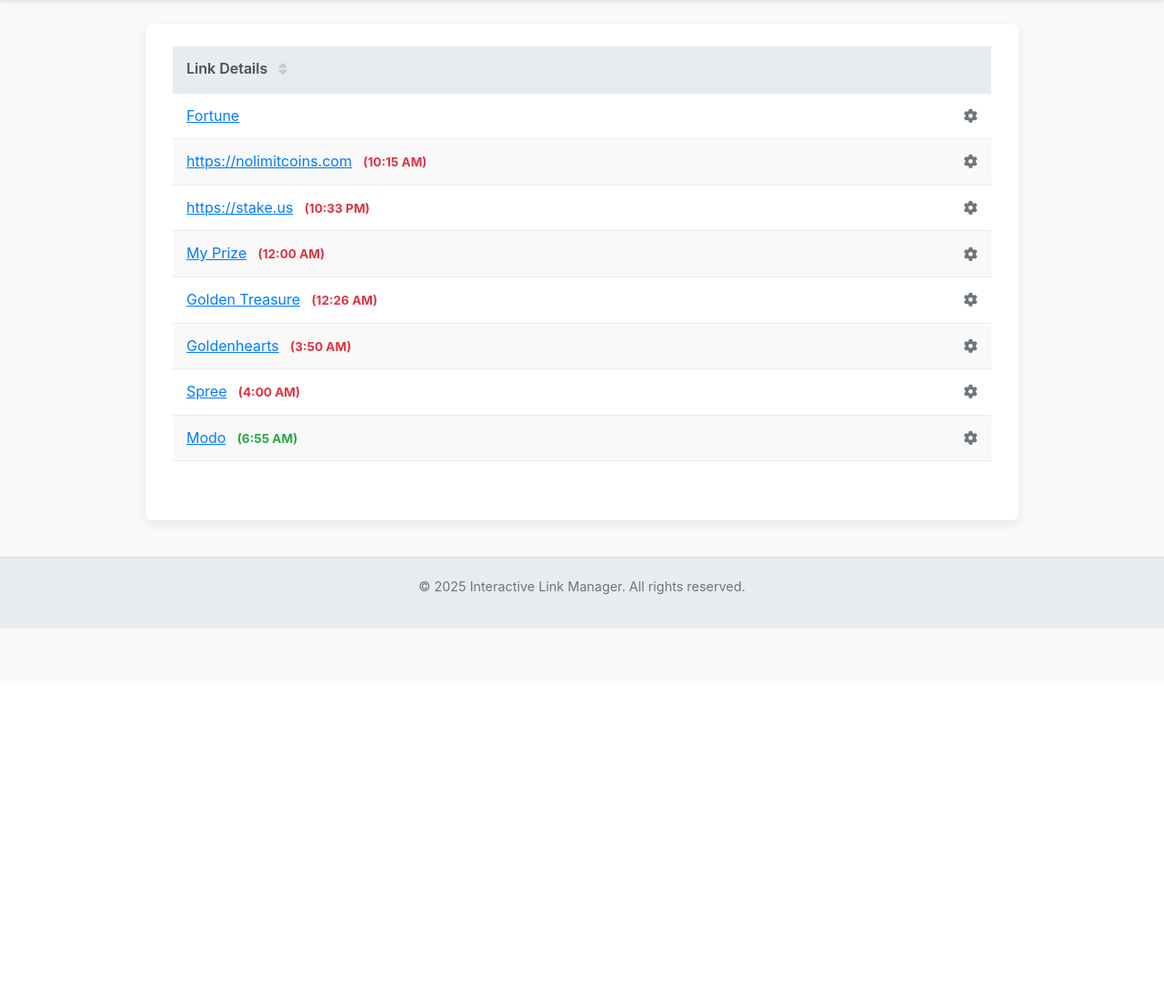
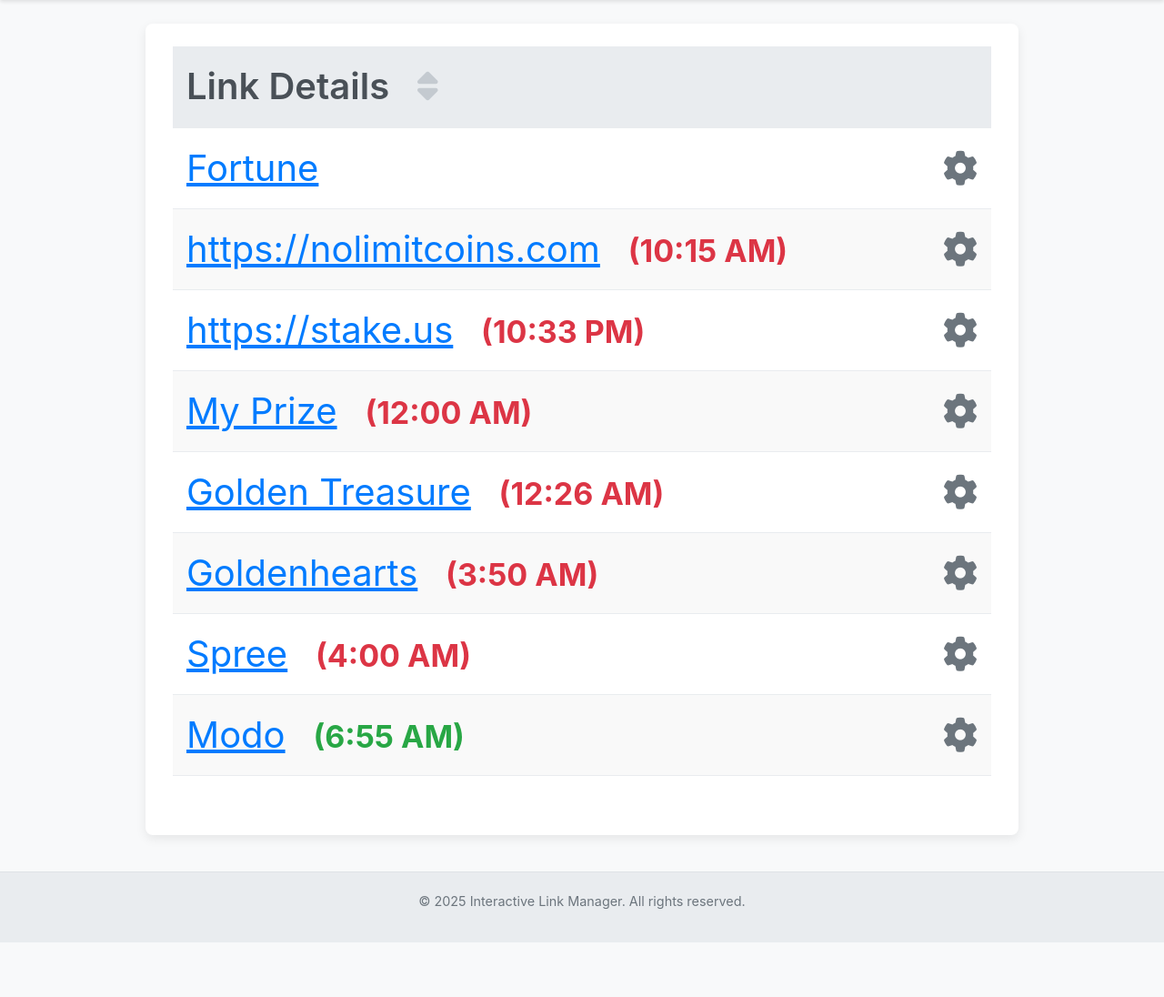
Before and after one commit to tahp/LinkManager, a Flask app: page / in a window 1280 px wide. Shown: the part 74-1170 px from the top of the page at 91% size. Before the commit the page ends 765 px from the top, so only its background shows below. Run offline with Flask 3, Linux system fonts and the light colour scheme.

Commit message:
Update style.css
Changed font size

```diff
--- a/static/style.css
+++ b/static/style.css
@@ -263,6 +263,7 @@ button i, .button i { margin-right: 0.5em; }
 }
 table {
     width: 100%;
+    font-size: 2.5rem;
     overflow: hidden;
     text-overflow: ellipses;
     margin-bottom: 1.5rem;
```
